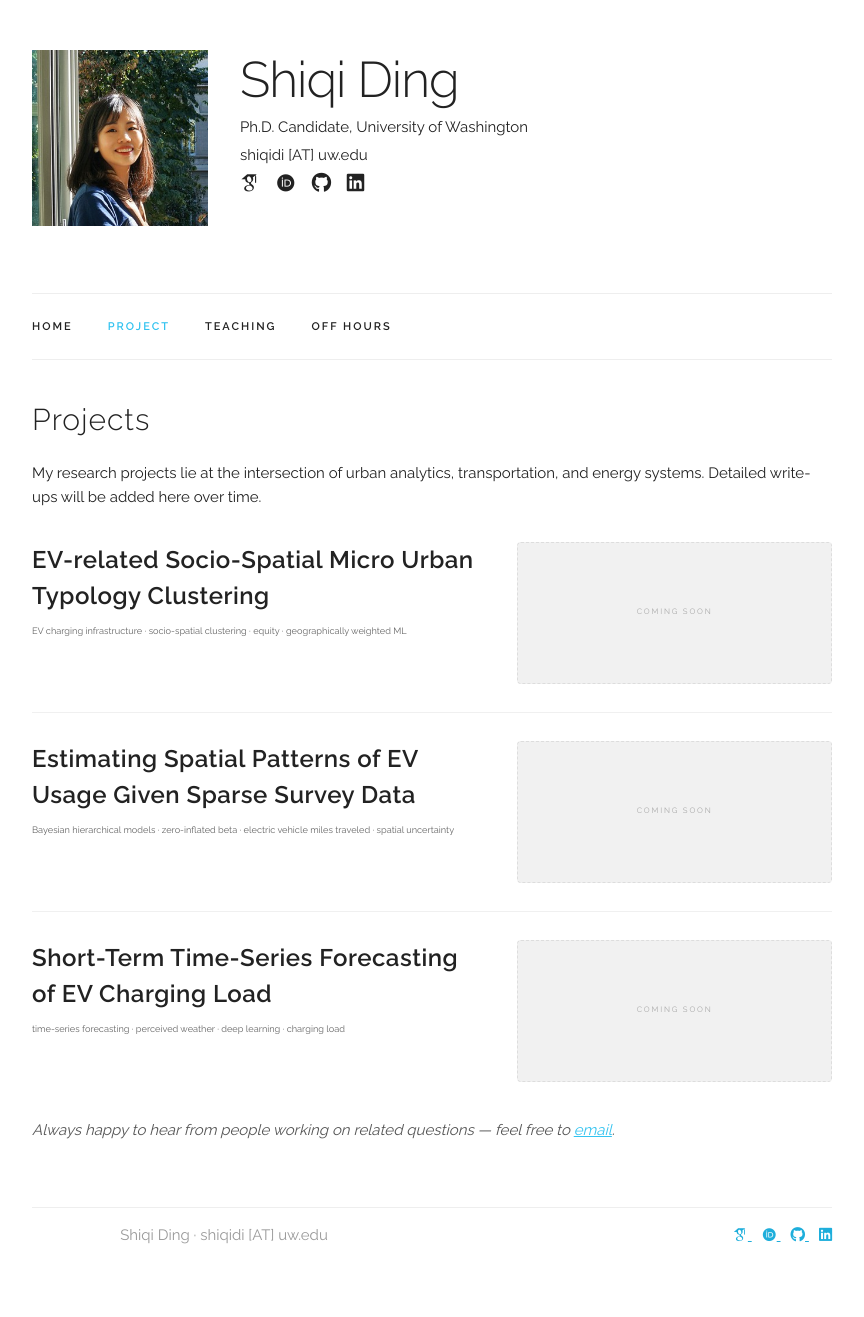
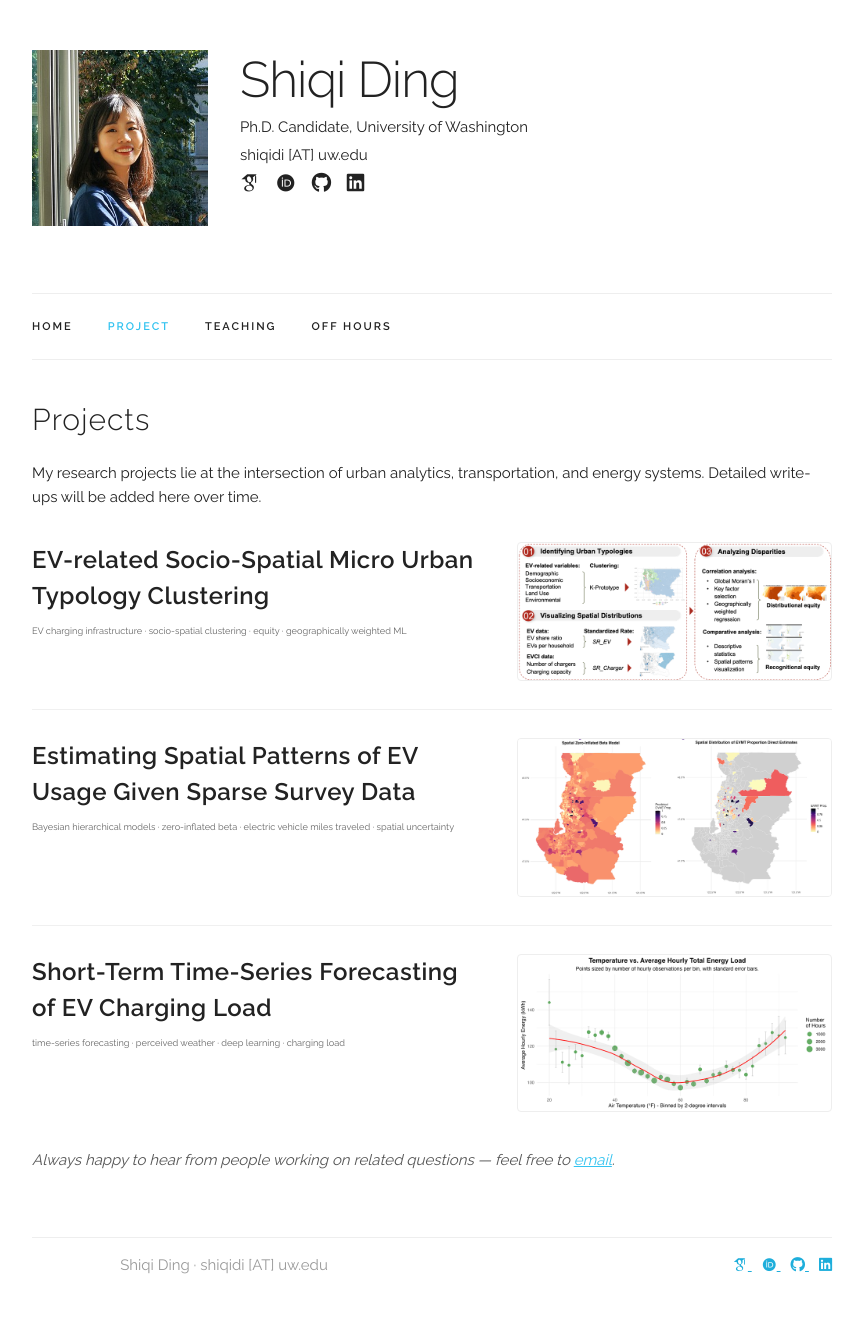
Before and after one commit to ShiQi-Ding/shiqi-ding.github.io, a Jekyll site: the page built from project.html, in a window 1280 px wide. Shown: the whole page, without its empty margins (208-1072 px from the left). Built offline with Jekyll 4.4.1, drawn with Linux system fonts in a browser that asks for light colours; some web fonts are replaced; before the commit the page ends 1287 px from its top, so only the background shows below that.

Commit message:
Add project page thumbnails for first three projects
- Resized Project1/2/3 PNGs to 800px wide and saved as
  assets/projects/project[1-3].png (~95-180 KB each).
- _data/projects.yaml: added image: field per project.
- project.html: render <img> when project.image is set, else fall back
  to the placeholder card. lazy-loaded.
- my_css.css: added .project-thumb.has-image variant (no grey fill,
  no fixed height, subtle border).

```diff
--- a/_data/projects.yaml
+++ b/_data/projects.yaml
@@ -6,12 +6,12 @@ items:
 
   - title: "EV-related Socio-Spatial Micro Urban Typology Clustering"
     keywords: "EV charging infrastructure · socio-spatial clustering · equity · geographically weighted ML"
-    status: "coming-soon"
+    image: "/assets/projects/project1.png"
 
   - title: "Estimating Spatial Patterns of EV Usage Given Sparse Survey Data"
     keywords: "Bayesian hierarchical models · zero-inflated beta · electric vehicle miles traveled · spatial uncertainty"
-    status: "coming-soon"
+    image: "/assets/projects/project2.png"
 
   - title: "Short-Term Time-Series Forecasting of EV Charging Load"
     keywords: "time-series forecasting · perceived weather · deep learning · charging load"
-    status: "coming-soon"
+    image: "/assets/projects/project3.png"
--- a/project.html
+++ b/project.html
@@ -18,9 +18,15 @@
           <p class="project-keywords">{{ project.keywords }}</p>
         </div>
         <div class="five columns">
-          <div class="project-thumb {% if project.status == 'in-progress' %}in-progress{% endif %}">
-            <span>{% if project.status == 'in-progress' %}In progress{% else %}Coming soon{% endif %}</span>
-          </div>
+          {% if project.image %}
+            <div class="project-thumb has-image">
+              <img src="{{ project.image | prepend: site.baseurl }}" alt="{{ project.title }}" loading="lazy">
+            </div>
+          {% else %}
+            <div class="project-thumb {% if project.status == 'in-progress' %}in-progress{% endif %}">
+              <span>{% if project.status == 'in-progress' %}In progress{% else %}Coming soon{% endif %}</span>
+            </div>
+          {% endif %}
         </div>
       </div>
     </div>
```
Also changed, not shown: assets/projects/project1.png (added), assets/projects/project2.png (added), assets/projects/project3.png (added), libs/custom/my_css.css.
